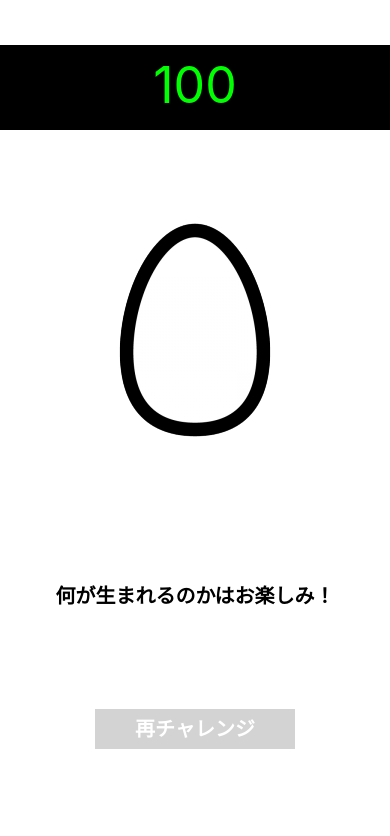
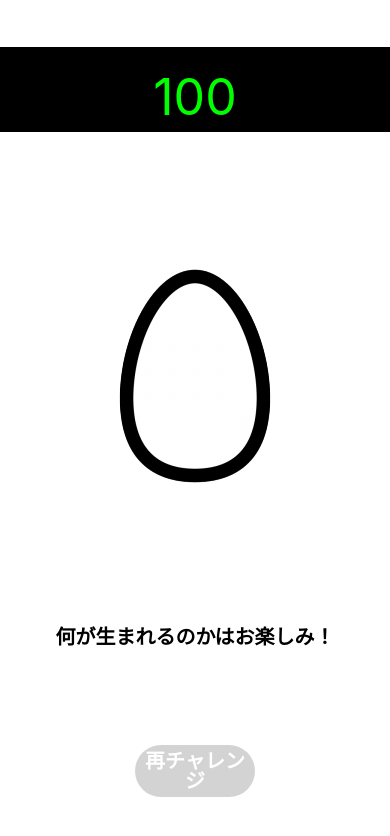
Before and after one commit to sali-k/eggApp_saki, a React Native app: screen / in a window 390 px wide. Shown: the top 836 px of the page. Built offline with nearby package versions, Linux system fonts and the light colour scheme.

Commit message:
UI(Flexbox使用)

```diff
--- a/App.tsx
+++ b/App.tsx
@@ -4,7 +4,7 @@ import React from "react";
 // useState = 基本のフック(stateなどのReactの機能をクラスを書かずに使える新機能！)
 import { useState } from "react";
 // "react-native"モジュールからimportすることで、StyleSheetやTextコンポーネントを使える
-import { Image, StyleSheet, Text, View, Pressable } from "react-native";
+import { Image, StyleSheet, Text, View, Pressable, Button } from "react-native";
 // 使用するegg画像をimport
 import egg1 from "./assets/egg01.png";
 import egg2 from "./assets/egg02.png";
@@ -91,14 +91,12 @@ const styles = StyleSheet.create({
     flex: 1,
     backgroundColor: "#fff",
     alignItems: "center",
-    justifyContent: "center",
+    justifyContent: "space-around",
   },
 
   eggs: {
     width: 300,
     height: 300,
-    marginTop: 50,
-    marginBottom: 50,
     resizeMode: "contain",
   },
 
@@ -109,15 +107,13 @@ const styles = StyleSheet.create({
     fontSize: 50,
     textAlign: "center",
     color: "#0f0",
-    paddingTop: 10,
+    padding: "5%",
   },
 
   text: {
     fontSize: 20,
     fontWeight: "bold",
     textAlign: "center",
-    marginTop: 50,
-    marginBottom: 100,
   },
 
   buttonText: {
@@ -126,11 +122,9 @@ const styles = StyleSheet.create({
     fontSize: 20,
     fontWeight: "bold",
     backgroundColor: "#d3d3d3",
-    width: 200,
-    height: 40,
-    lineHeight: 40,
-    marginBottom: 50,
-    // borderRadius: 70,
+    lineHeight: 20,
+    borderRadius: 100,
+    padding: "5%",
   },
 });
 
```
